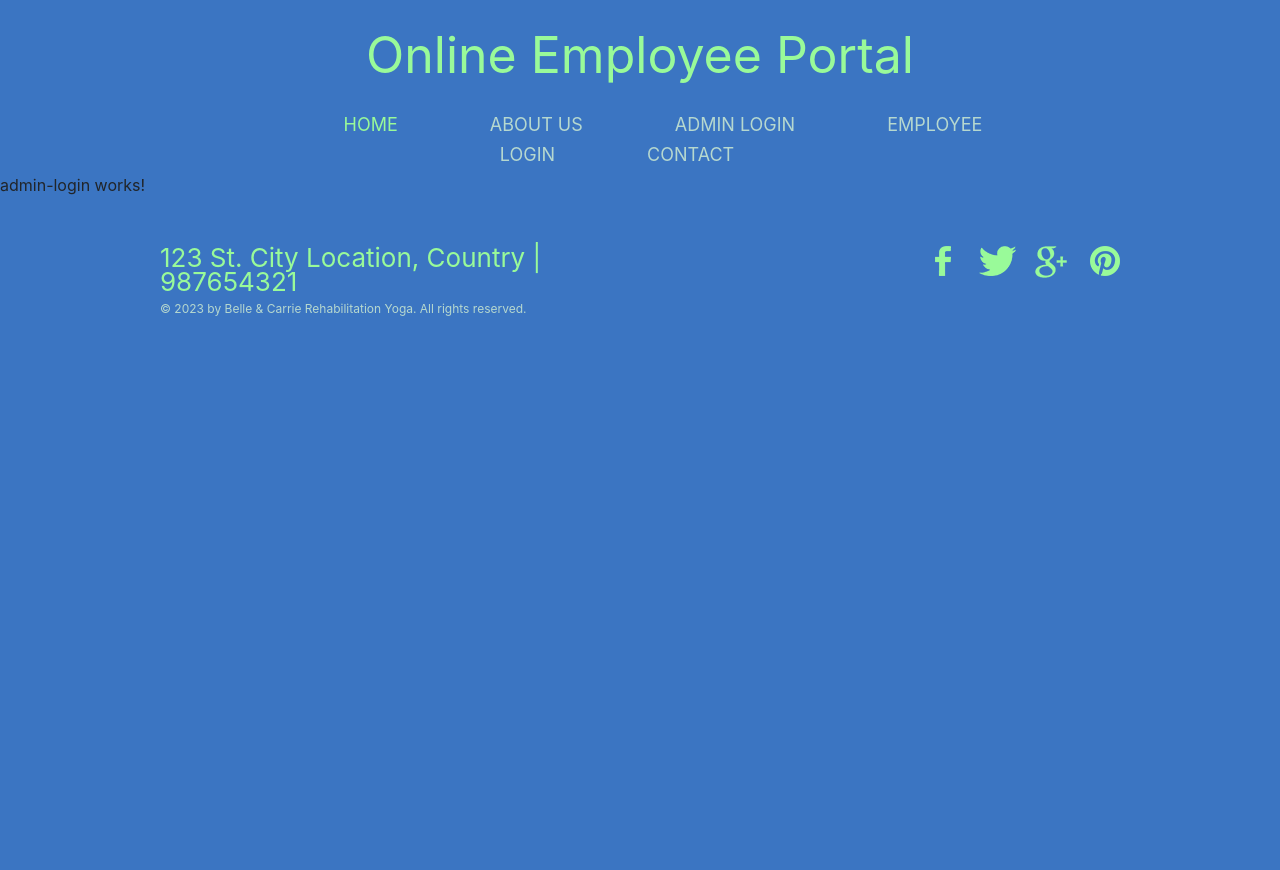
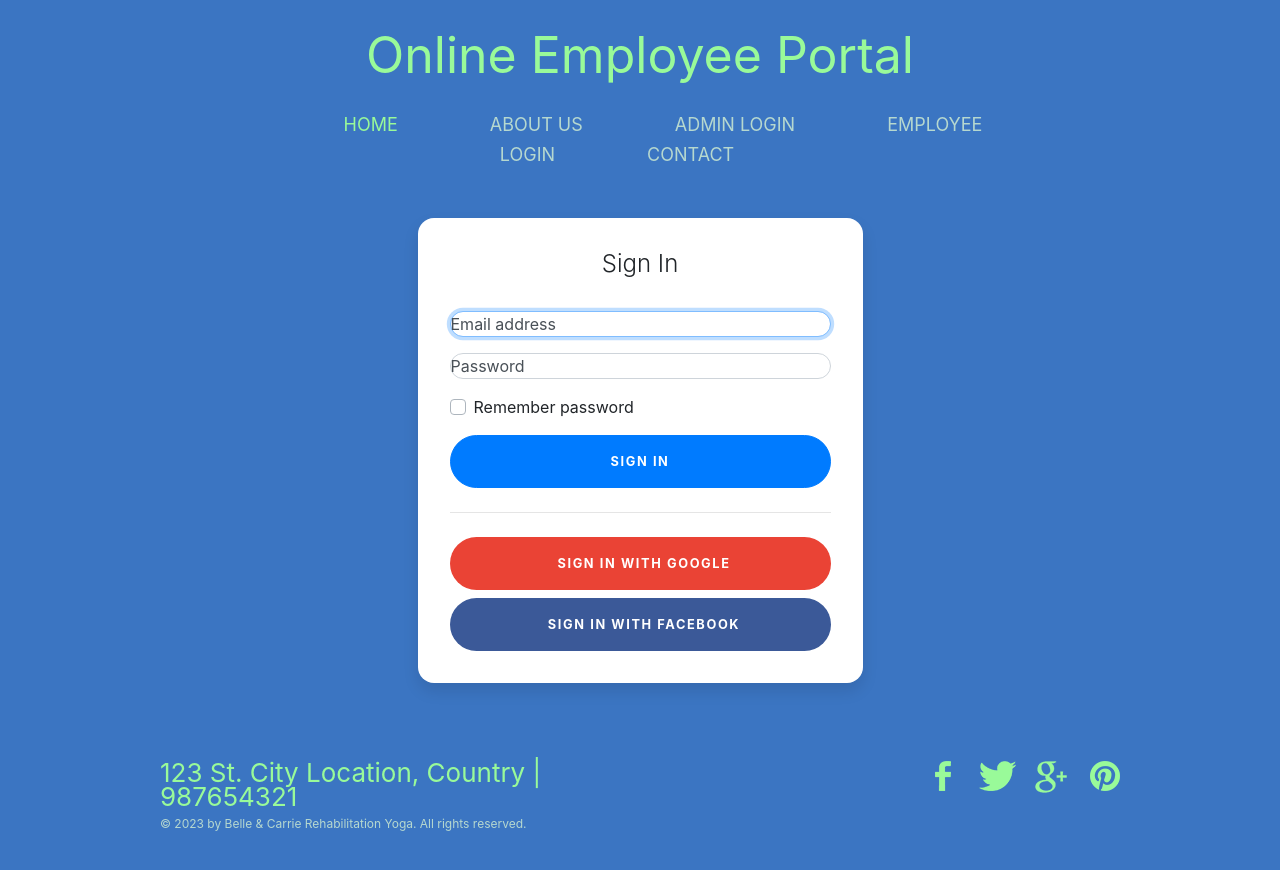
Before and after one commit to yashrjt/Online-Employee-Portal, an Angular app: page /adminlogin in a window 1280 px wide. Shown: the top 870 px of the page. Before the commit the page ends 800 px from the top, so only its background shows below. Built offline with nearby package versions, Linux system fonts and the light colour scheme.

Commit message:
add admin login form

```diff
--- a/src/app/auth/admin-login/admin-login.component.css
+++ b/src/app/auth/admin-login/admin-login.component.css
@@ -0,0 +1,135 @@
+:root {
+    --input-padding-x: 1.5rem;
+    --input-padding-y: .75rem;
+  }
+
+  body {
+    background: #007bff;
+    background: linear-gradient(to right, #0062E6, #33AEFF);
+  }
+
+  .card-signin {
+    border: 0;
+    border-radius: 1rem;
+    box-shadow: 0 0.5rem 1rem 0 rgba(0, 0, 0, 0.1);
+  }
+
+  .card-signin .card-title {
+    margin-bottom: 2rem;
+    font-weight: 300;
+    font-size: 1.5rem;
+  }
+
+  .card-signin .card-body {
+    padding: 2rem;
+  }
+
+  .form-signin {
+    width: 100%;
+  }
+
+  .form-signin .btn {
+    font-size: 80%;
+    border-radius: 5rem;
+    letter-spacing: .1rem;
+    font-weight: bold;
+    padding: 1rem;
+    transition: all 0.2s;
+  }
+
+  .form-label-group {
+    position: relative;
+    margin-bottom: 1rem;
+  }
+
+  .form-label-group input {
+    height: auto;
+    border-radius: 2rem;
+  }
+
+  .form-label-group>input,
+  .form-label-group>label {
+    padding: var(--input-padding-y) var(--input-padding-x);
+  }
+
+  .form-label-group>label {
+    position: absolute;
+    top: 0;
+    left: 0;
+    display: block;
+    width: 100%;
+    margin-bottom: 0;
+    /* Override default `<label>` margin */
+    line-height: 1.5;
+    color: #495057;
+    border: 1px solid transparent;
+    border-radius: .25rem;
+    transition: all .1s ease-in-out;
+  }
+
+  .form-label-group input::-webkit-input-placeholder {
+    color: transparent;
+  }
+
+  .form-label-group input:-ms-input-placeholder {
+    color: transparent;
+  }
+
+  .form-label-group input::-ms-input-placeholder {
+    color: transparent;
+  }
+
+  .form-label-group input::-moz-placeholder {
+    color: transparent;
+  }
+
+  .form-label-group input::placeholder {
+    color: transparent;
+  }
+
+  .form-label-group input:not(:placeholder-shown) {
+    padding-top: calc(var(--input-padding-y) + var(--input-padding-y) * (2 / 3));
+    padding-bottom: calc(var(--input-padding-y) / 3);
+  }
+
+  .form-label-group input:not(:placeholder-shown)~label {
+    padding-top: calc(var(--input-padding-y) / 3);
+    padding-bottom: calc(var(--input-padding-y) / 3);
+    font-size: 12px;
+    color: #777;
+  }
+
+  .btn-google {
+    color: white;
+    background-color: #ea4335;
+  }
+
+  .btn-facebook {
+    color: white;
+    background-color: #3b5998;
+  }
+
+  /* Fallback for Edge
+  -------------------------------------------------- */
+
+  @supports (-ms-ime-align: auto) {
+    .form-label-group>label {
+      display: none;
+    }
+    .form-label-group input::-ms-input-placeholder {
+      color: #777;
+    }
+  }
+
+  /* Fallback for IE
+  -------------------------------------------------- */
+
+  @media all and (-ms-high-contrast: none),
+  (-ms-high-contrast: active) {
+    .form-label-group>label {
+      display: none;
+    }
+    .form-label-group input:-ms-input-placeholder {
+      color: #777;
+    }
+  }
--- a/src/app/auth/admin-login/admin-login.component.html
+++ b/src/app/auth/admin-login/admin-login.component.html
@@ -1,3 +1,33 @@
-<p>
-  admin-login works!
-</p>
+<body>
+  <div class="container">
+    <div class="row">
+      <div class="col-sm-9 col-md-7 col-lg-5 mx-auto">
+        <div class="card card-signin my-5">
+          <div class="card-body">
+            <h5 class="card-title text-center">Sign In</h5>
+            <form class="form-signin">
+              <div class="form-label-group">
+                <input type="email" id="inputEmail" class="form-control" placeholder="Email address" required autofocus>
+                <label for="inputEmail">Email address</label>
+              </div>
+
+              <div class="form-label-group">
+                <input type="password" id="inputPassword" class="form-control" placeholder="Password" required>
+                <label for="inputPassword">Password</label>
+              </div>
+
+              <div class="custom-control custom-checkbox mb-3">
+                <input type="checkbox" class="custom-control-input" id="customCheck1">
+                <label class="custom-control-label" for="customCheck1">Remember password</label>
+              </div>
+              <button class="btn btn-lg btn-primary btn-block text-uppercase" type="submit">Sign in</button>
+              <hr class="my-4">
+              <button class="btn btn-lg btn-google btn-block text-uppercase" type="submit"><i class="fab fa-google mr-2"></i> Sign in with Google</button>
+              <button class="btn btn-lg btn-facebook btn-block text-uppercase" type="submit"><i class="fab fa-facebook-f mr-2"></i> Sign in with Facebook</button>
+            </form>
+          </div>
+        </div>
+      </div>
+    </div>
+  </div>
+</body>
```
Also changed, not shown: 1 other file (tests, documents, lock files or other folders).
